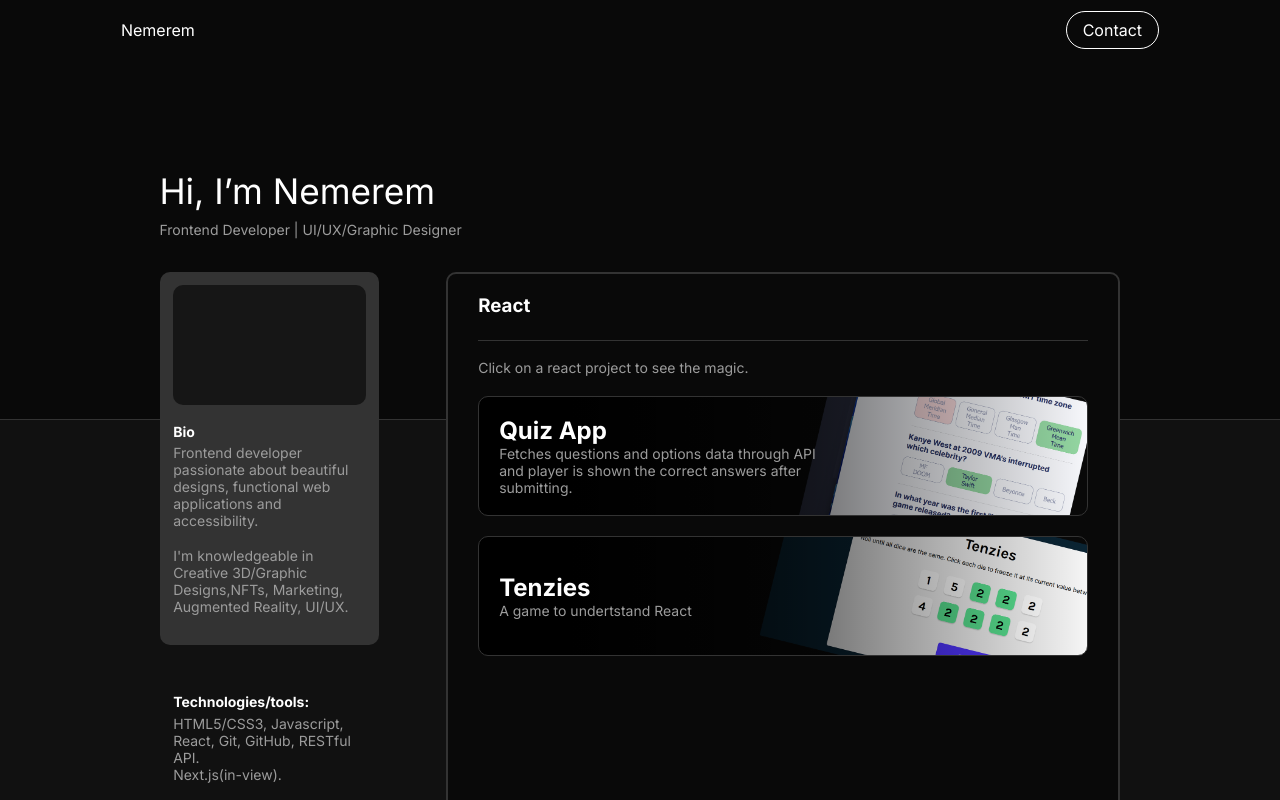
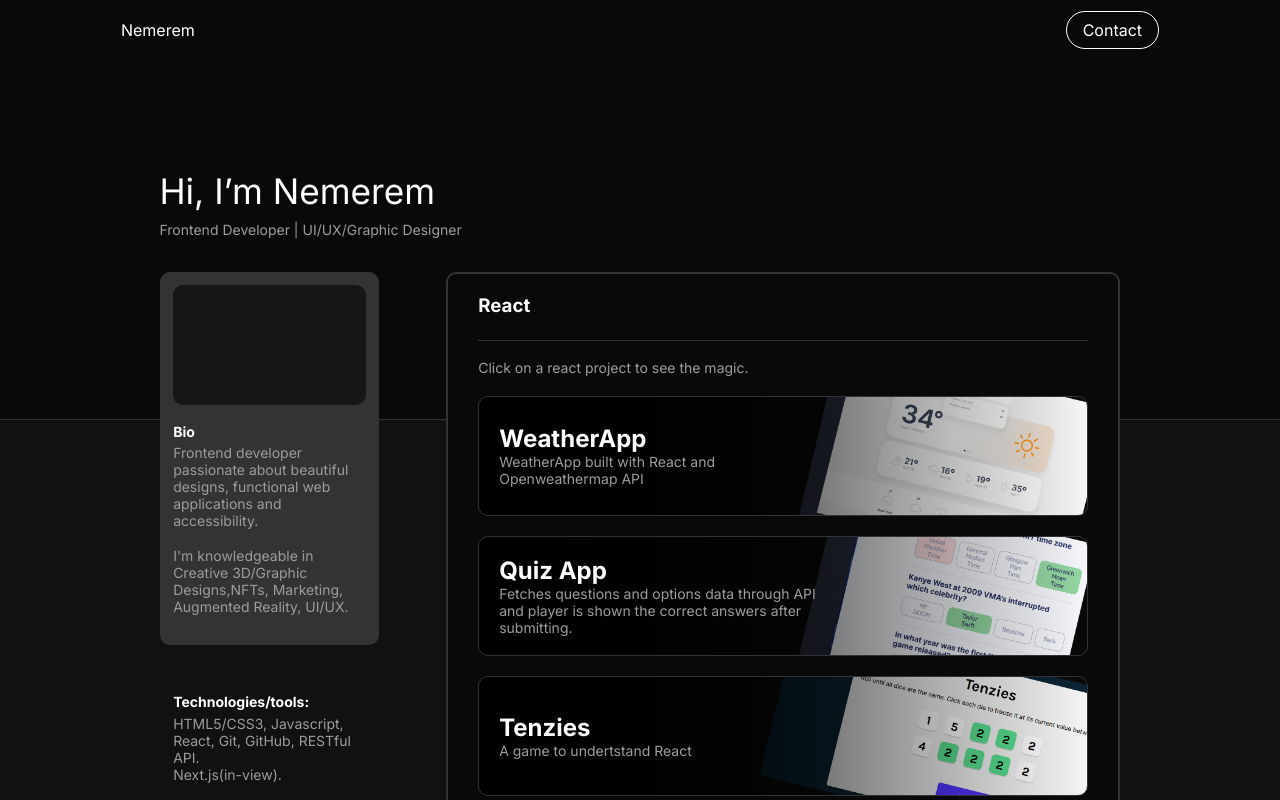
Before and after one commit to nemerem-x/my-portfolio, a React (Vite) app: page / in a window 1280 px wide. Shown: the top 800 px of the page. Built offline with nearby package versions, Linux system fonts and the light colour scheme.

Commit message:
add weatherapp and cardswipe

```diff
--- a/src/cardswipe.css
+++ b/src/cardswipe.css
@@ -1,6 +1,6 @@
 
 body {
-  overflow: scroll;
+  /* overflow: scroll; */
   width: 100%;
 }
 
--- a/src/projects.js
+++ b/src/projects.js
@@ -27,6 +27,14 @@ const projectJavascript = [
 
 const projectReact = [
   {
+    id: 3,
+    technology:"React",
+    src:'../weatherapp.jpg',
+    title: "WeatherApp",
+    info: "WeatherApp built with React and Openweathermap API",
+    link: "  https://stalwart-kataifi-33cc06.netlify.app/"
+  },
+  {
     id: 1,
     technology:"React",
     src:'../quizapp.jpg',
@@ -42,6 +50,7 @@ const projectReact = [
     info: "A game to undertstand React",
     link: "https://magenta-speculoos-3ac95e.netlify.app/"
   }
+
 ]
 
 export {projectJavascript, projectReact}
```
Also changed, not shown: public/weatherapp.jpg (added).
